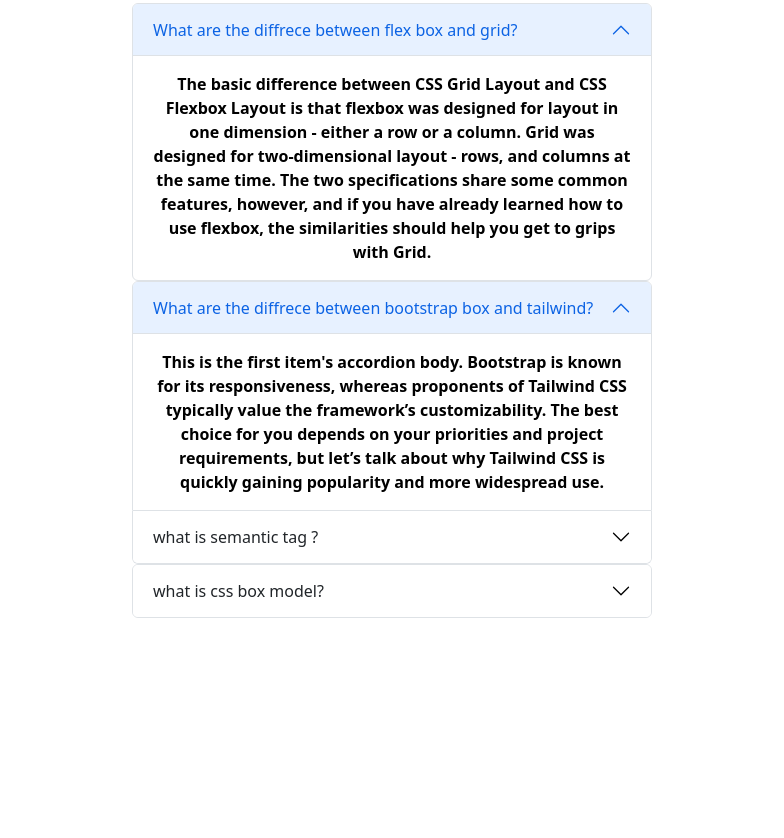
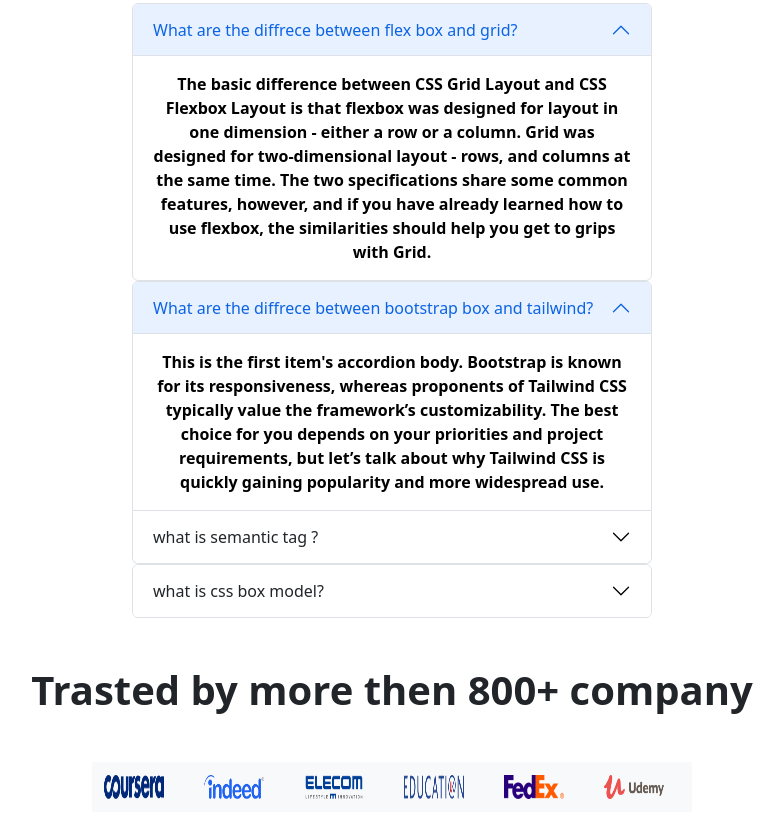
Before and after one commit to hashib1999/ASSINGMENT-3-PLABON, a plain HTML site: page index.html in a window 1280 px wide. Shown: the part 2521-3359 px from the top of the page, without its empty margins (248-1032 px from the left). Before the commit the page ends 3187 px from the top, so only its background shows below. Drawn offline with Linux system fonts and the light colour scheme.

Commit message:
comapny pic

```diff
--- a/index.html
+++ b/index.html
@@ -197,8 +197,8 @@
 
 
     <section class=" container my-5" id="bagpack">
-      <h2>Meet our succsess full student"s</h2>
-      <p>know how they make there life more easiy </p>
+      <h2 ><strong> Meet our succsess full student"s</h2>
+      <p>know how they make there life more easiy </strong> </p>
       <div class="row row-cols-1 row-cols-md-2 row-cols-lg-3 g-4">
         <div class="col">
           <div class="card h-100 border border-0 shadow-lg">
@@ -295,8 +295,65 @@
           </div>
 
      </section>
+     <div>
+      <h1 class="text-center m-5"> <strong> Trasted by more then 800+ company</strong> </h1>
+     </div>
+     <div class="d-flex justify-content-center m-5  ">
 
+      <nav class="navbar bg-light">
+        <div class="container-fluid">
+          <a class="navbar-brand" href="#">
+            <img src="images/company/company-1.png" alt="" width="60" height="24" class="d-inline-block align-text-top">
 
+          </a>
+        </div>
+      </nav>
+
+      <nav class="navbar bg-light">
+        <div class="container-fluid">
+          <a class="navbar-brand" href="#">
+            <img src="images/company/company-6.png" alt="" width="60" height="24" class="d-inline-block align-text-top">
+
+          </a>
+        </div>
+      </nav>
+
+      <nav class="navbar bg-light">
+        <div class="container-fluid">
+          <a class="navbar-brand" href="#">
+            <img src="images/company/company-5.png" alt="" width="60" height="24" class="d-inline-block align-text-top">
+
+          </a>
+        </div>
+      </nav>
+
+      <nav class="navbar bg-light">
+        <div class="container-fluid">
+          <a class="navbar-brand" href="#">
+            <img src="images/company/company-4.png" alt="" width="60" height="24" class="d-inline-block align-text-top">
+
+          </a>
+        </div>
+      </nav>
+
+      <nav class="navbar bg-light">
+        <div class="container-fluid">
+          <a class="navbar-brand" href="#">
+            <img src="images/company/company-3.png" alt="" width="60" height="24" class="d-inline-block align-text-top">
+
+          </a>
+        </div>
+      </nav>
+
+      <nav class="navbar bg-light">
+        <div class="container-fluid">
+          <a class="navbar-brand" href="#">
+            <img src="images/company/company-2.png" alt="" width="60" height="24" class="d-inline-block align-text-top">
+
+          </a>
+        </div>
+      </nav>
+     </div>
 
     </main>
 
```
